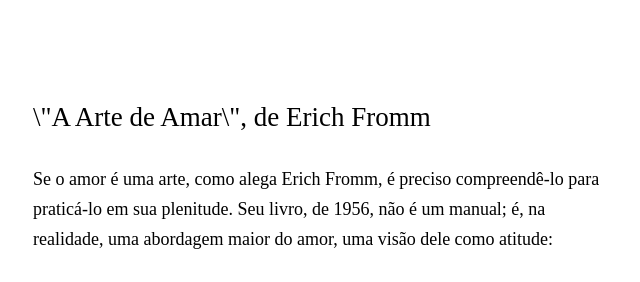
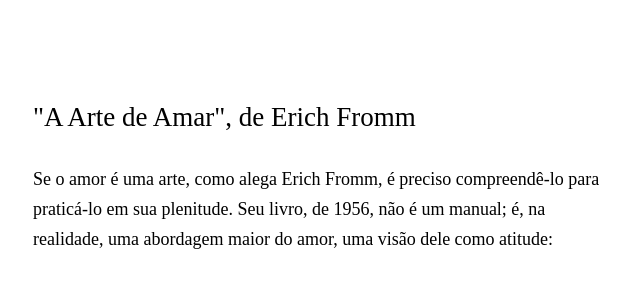
Before and after one commit to rghedin/rghedin.github.io, a Jekyll site: the page built from _posts/2014-08-02-a-arte-de-amar-erich-fromm.md, in a window 1280 px wide. Shown: the part 134-416 px from the top of the page, without its empty margins (319-959 px from the left). Built offline with Jekyll 4.4.1, drawn with Linux system fonts in a browser that asks for light colours.

```diff
--- a/_posts/2014-08-02-a-arte-de-amar-erich-fromm.md
+++ b/_posts/2014-08-02-a-arte-de-amar-erich-fromm.md
@@ -1,6 +1,6 @@
 ---
 layout: post
-title: \"A Arte de Amar\", de Erich Fromm
+title: "\"A Arte de Amar\", de Erich Fromm"
 date: 2014-08-02 20:12 -03:00
 ---
 Se o amor é uma arte, como alega Erich Fromm, é preciso compreendê-lo para praticá-lo em sua plenitude. Seu livro, de 1956, não é um manual; é, na realidade, uma abordagem maior do amor, uma visão dele como atitude:
```
